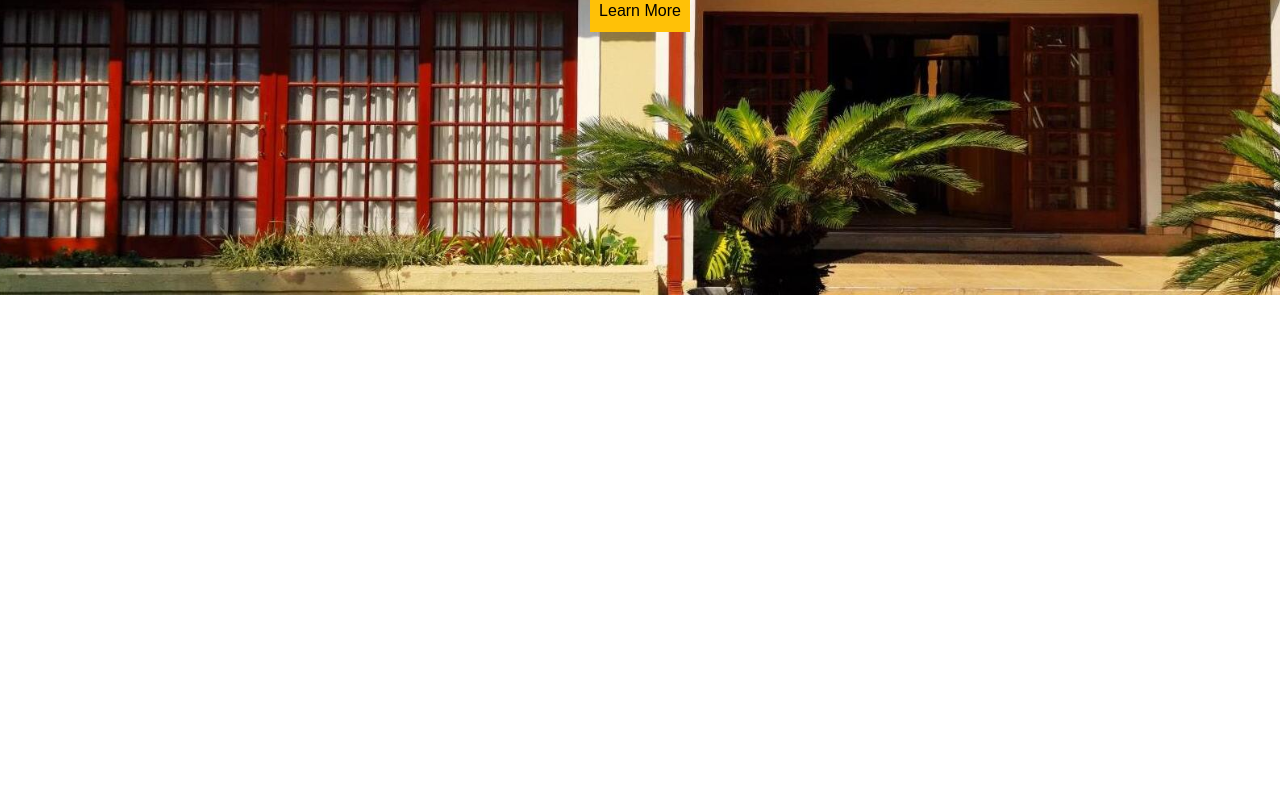
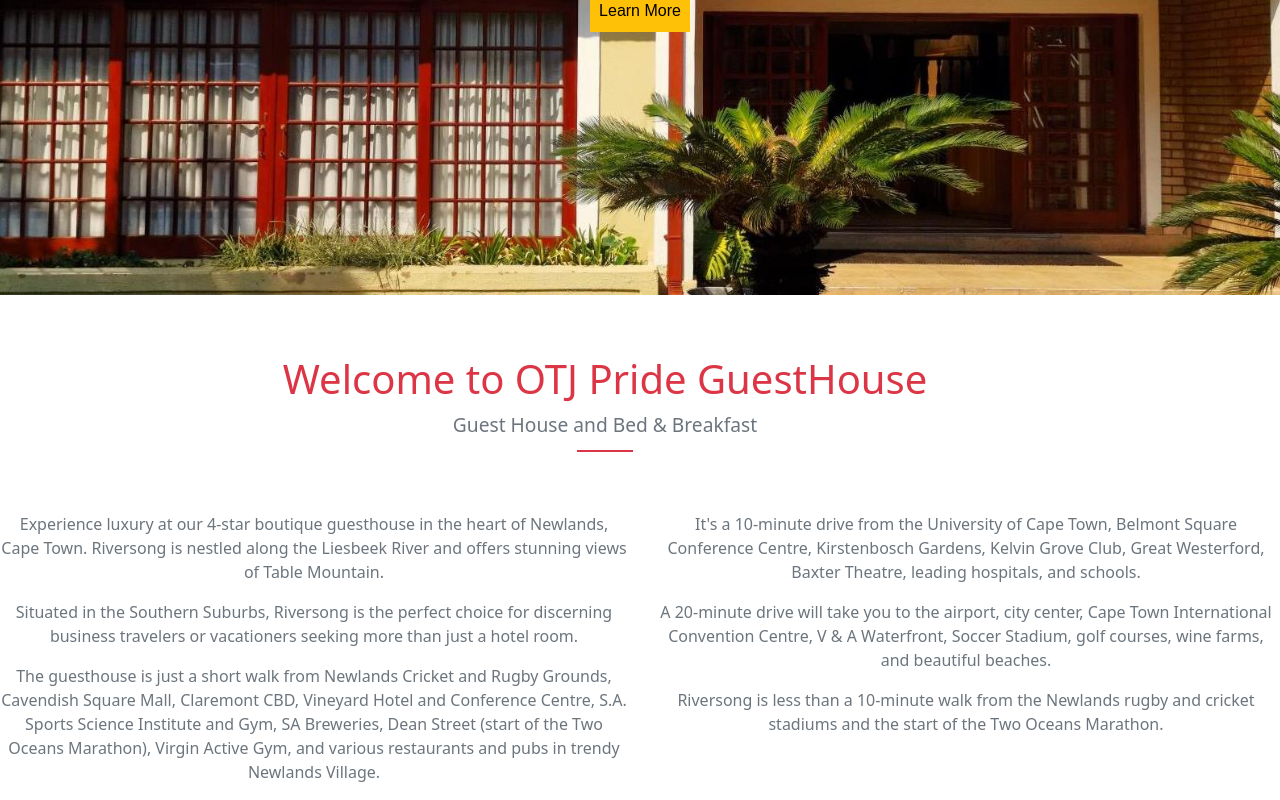
Before and after one commit to Putumani/otj-pride-guesthouse, a React (Create React App) app in the folder client-side/: page / in a window 1280 px wide. Shown: the part 505-1305 px from the top of the page. Before the commit the page ends 800 px from the top, so only its background shows below. Built offline with nearby package versions, Linux system fonts and the light colour scheme.

Commit message:
added welcome section and moved the date picker from hero section to navbar

```diff
--- a/client-side/src/App.js
+++ b/client-side/src/App.js
@@ -1,11 +1,13 @@
 import './App.css';
 import NavBar from './components/NavBar';
 import HeroSection from './components/HeroSection';
+import WelcomeSection from './components/WelcomeSection';
 function App() {
   return (
     <div className="App">
       <NavBar />
       <HeroSection />
+      <WelcomeSection />
     </div>
   );
 }
--- a/client-side/src/components/HeroSection.js
+++ b/client-side/src/components/HeroSection.js
@@ -1,19 +1,8 @@
-import React, { useState } from "react";
-import DatePicker from "./DatePicker";
+import React from "react";
 import NavBar from "./NavBar";
 import "../index.css";
 
 function HeroSection() {
-  const [isDatePickerVisible, setIsDatePickerVisible] = useState(false);
-
-  const toggleDatePickerVisibility = () => {
-    setIsDatePickerVisible((prevVisibility) => !prevVisibility);
-  };
-
-  const datePickerClassName = isDatePickerVisible
-    ? "date-picker-visible"
-    : "hidden date-picker-slide-in";
-
   return (
     <div
       className="hero-section"
@@ -30,22 +19,7 @@ function HeroSection() {
         paddingTop: "70px",
       }}
     >
-      <NavBar toggleDatePicker={toggleDatePickerVisibility} />
-
-      <div
-        className={`date-picker-container ${datePickerClassName}`}
-        style={{
-          position: "absolute",
-          top: 0,
-          right: 0,
-          paddingTop: "10px",
-          marginTop: "120px",
-          padding: "10px",
-          backgroundColor: "rgba(0, 0, 0, 0.7)",
-        }}
-      >
-        <DatePicker />
-      </div>
+      <NavBar />
 
       <h1
         className="text-white display-4"
--- a/client-side/src/components/NavBar.js
+++ b/client-side/src/components/NavBar.js
@@ -1,7 +1,14 @@
-import React from "react";
+import React, { useState } from "react";
+import DatePicker from "./DatePicker";
 import "bootstrap/dist/css/bootstrap.min.css";
 
-function NavBar({ toggleDatePicker }) {
+function NavBar() {
+  const [isDatePickerVisible, setIsDatePickerVisible] = useState(false);
+
+  const toggleDatePickerVisibility = () => {
+    setIsDatePickerVisible((prevVisibility) => !prevVisibility);
+  };
+
   return (
     <nav
       className="navbar navbar-expand-lg fixed-top"
@@ -49,8 +56,8 @@ function NavBar({ toggleDatePicker }) {
                     Home
                   </a>
                 </li>
-                <li className="nav-item">
-                  <a className="nav-link poppins-regular text-white" href="#">
+                <li class="nav-item">
+                  <a class="nav-link poppins-regular text-white" href="#">
                     Rooms
                   </a>
                 </li>
@@ -79,12 +86,30 @@ function NavBar({ toggleDatePicker }) {
               className="btn btn-warning p-2 rounded-0 text-black"
               type="button"
               style={{ fontSize: "1.2rem" }}
-              onClick={toggleDatePicker}
+              onClick={toggleDatePickerVisibility}
             >
               Book Now
             </button>
           </div>
         </div>
+
+        {/* DatePicker component */}
+        {isDatePickerVisible && (
+          <div
+            style={{
+              position: "absolute",
+              top: 0,
+              right: 0,
+              paddingTop: "10px",
+              marginTop: "120px",
+              padding: "10px",
+              backgroundColor: "rgba(0, 0, 0, 0.7)",
+              zIndex: 1000,
+            }}
+          >
+            <DatePicker />
+          </div>
+        )}
       </div>
     </nav>
   );
--- /dev/null
+++ b/client-side/src/components/WelcomeSection.css
@@ -0,0 +1,39 @@
+.font-slim {
+    font-weight: 400;
+}
+
+.increased-font-size {
+    font-size: 1.2rem;
+}
+
+.increased-font-size {
+    font-size: 1.2rem;
+}
+
+.top-slim-bar {
+    width: 5%;
+    height: 2px;
+    margin: 10px auto;
+}
+
+.font-slim {
+    font-weight: 300;
+}
+
+.increased-font-size {
+    font-size: 1.2rem;
+}
+
+.slim-bar {
+    width: 5%;
+    height: 2px;
+    margin: 10px auto;
+}
+
+.margin_60_35 {
+    margin: 60px 35px;
+}
+
+.gray-paragraph {
+    color: #6c757d;
+}
--- /dev/null
+++ b/client-side/src/components/WelcomeSection.js
@@ -0,0 +1,60 @@
+import React from "react";
+import "bootstrap/dist/css/bootstrap.min.css";
+import "./WelcomeSection.css";
+
+const WelcomeSection = () => {
+  return (
+    <section className="welcome-section">
+      <div className="container margin_60_35 spacing-bottom">
+        <h1 className="main_title text-danger d-block font-slim">
+          <em></em>
+          Welcome to OTJ Pride GuestHouse
+        </h1>
+        <span className="d-block text-secondary increased-font-size font-slim">
+          Guest House and Bed & Breakfast
+        </span>
+        <div className="slim-bar bg-danger"></div>
+      </div>
+      <div className="row mt-4">
+        <div className="col-md-6">
+          <p className="gray-paragraph">
+            Experience luxury at our 4-star boutique guesthouse in the heart of
+            Newlands, Cape Town. Riversong is nestled along the Liesbeek River
+            and offers stunning views of Table Mountain.
+          </p>
+          <p className="gray-paragraph">
+            Situated in the Southern Suburbs, Riversong is the perfect choice
+            for discerning business travelers or vacationers seeking more than
+            just a hotel room.
+          </p>
+          <p className="gray-paragraph">
+            The guesthouse is just a short walk from Newlands Cricket and Rugby
+            Grounds, Cavendish Square Mall, Claremont CBD, Vineyard Hotel and
+            Conference Centre, S.A. Sports Science Institute and Gym, SA
+            Breweries, Dean Street (start of the Two Oceans Marathon), Virgin
+            Active Gym, and various restaurants and pubs in trendy Newlands
+            Village.
+          </p>
+        </div>
+        <div className="col-md-6">
+          <p className="gray-paragraph">
+            It's a 10-minute drive from the University of Cape Town, Belmont
+            Square Conference Centre, Kirstenbosch Gardens, Kelvin Grove Club,
+            Great Westerford, Baxter Theatre, leading hospitals, and schools.
+          </p>
+          <p className="gray-paragraph">
+            A 20-minute drive will take you to the airport, city center, Cape
+            Town International Convention Centre, V & A Waterfront, Soccer
+            Stadium, golf courses, wine farms, and beautiful beaches.
+          </p>
+          <p className="gray-paragraph">
+            Riversong is less than a 10-minute walk from the Newlands rugby and
+            cricket stadiums and the start of the Two Oceans Marathon.
+          </p>
+        </div>
+      </div>
+    </section>
+  );
+};
+
+export default WelcomeSection;
```
